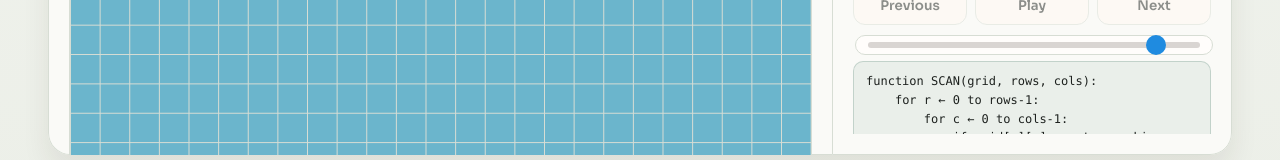
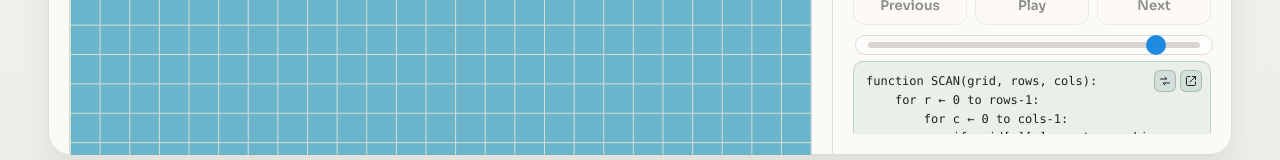
Before and after one commit to Gegaong/dsa-visualizer, a React (Vite) app: page / in a window 1280 px wide. Both pictures are taken after a click on the button "Grid". Shown: the part 700-860 px from the top of the page. Built offline with nearby package versions, Linux system fonts and the light colour scheme.

Commit message:
added another useful feaeture, you can expand the pseudocode now as a window and drag it around so you can put it anywhere. also, a seperate button for switching through the 2 pseudocode types

```diff
--- a/src/App.css
+++ b/src/App.css
@@ -265,8 +265,6 @@
 	flex-direction: column;
 	align-items: flex-start;
 	gap: 6px;
-	cursor: pointer;
-	transition: border-color 150ms ease, box-shadow 150ms ease;
 }
 
 .sidebar-section--grid-playback + .step-explanation--pseudocode,
@@ -277,12 +275,6 @@
 .sidebar-section--wp-playback + .step-explanation--pseudocode {
 	margin-top: -16px;
 }
-
-.step-explanation--pseudocode:hover {
-	border-color: rgba(58, 111, 90, 0.45);
-	box-shadow: 0 2px 10px rgba(0, 0, 0, 0.15);
-}
-
 
 @keyframes pseudocode-flip {
 	0%   { opacity: 1; }
@@ -339,6 +331,105 @@
 	border-radius: 3px;
 	margin: 0 -12px;
 	padding: 0 12px;
+}
+
+.pseudocode-card-actions {
+	position: absolute;
+	top: 8px;
+	right: 8px;
+	z-index: 2;
+	display: inline-flex;
+	gap: 4px;
+}
+
+.pseudocode-card-btn {
+	display: inline-flex;
+	align-items: center;
+	justify-content: center;
+	width: 22px;
+	height: 22px;
+	padding: 0;
+	border: 1px solid rgba(58, 111, 90, 0.3);
+	border-radius: 6px;
+	background: rgba(58, 111, 90, 0.12);
+	color: var(--ink);
+	cursor: pointer;
+	transition: background 120ms ease;
+}
+
+.pseudocode-card-btn svg {
+	width: 12px;
+	height: 12px;
+}
+
+.pseudocode-card-btn:hover {
+	background: rgba(58, 111, 90, 0.18);
+}
+
+.pseudocode-detached {
+	position: fixed;
+	z-index: 9999;
+	width: 360px;
+	max-width: calc(100vw - 24px);
+	max-height: 80vh;
+	display: flex;
+	flex-direction: column;
+	background: var(--panel);
+	border: 1px solid var(--border);
+	border-radius: 12px;
+	box-shadow: 0 14px 44px rgba(0, 0, 0, 0.45);
+	overflow: hidden;
+}
+
+.pseudocode-detached-header {
+	display: flex;
+	align-items: center;
+	justify-content: space-between;
+	gap: 8px;
+	padding: 8px 10px;
+	background: rgba(58, 111, 90, 0.14);
+	border-bottom: 1px solid var(--border);
+	cursor: move;
+	user-select: none;
+	touch-action: none;
+}
+
+.pseudocode-detached-title {
+	display: inline-flex;
+	align-items: center;
+	gap: 6px;
+	font-size: 12px;
+	font-weight: 600;
+	color: var(--ink);
+}
+
+.pseudocode-detached-actions {
+	display: inline-flex;
+	gap: 4px;
+}
+
+.pseudocode-detached-actions button {
+	display: inline-flex;
+	align-items: center;
+	justify-content: center;
+	width: 24px;
+	height: 24px;
+	padding: 0;
+	border: 1px solid rgba(255, 255, 255, 0.12);
+	border-radius: 6px;
+	background: rgba(255, 255, 255, 0.04);
+	color: var(--ink);
+	cursor: pointer;
+	transition: background 120ms ease;
+}
+
+.pseudocode-detached-actions button:hover {
+	background: rgba(255, 255, 255, 0.12);
+}
+
+.pseudocode-detached-body {
+	padding: 12px;
+	overflow: auto;
 }
 
 .grid-canvas-area {
--- a/src/components/sidebar/BipartitePanel.tsx
+++ b/src/components/sidebar/BipartitePanel.tsx
@@ -269,6 +269,7 @@ export const BipartitePanel = ({
         varsRows={bipartiteVarsRows}
         showLogic={pseudocodeShowLogic}
         onFlip={onPseudocodeFlip}
+        canDetach={!isBipartitePlaybackPlaying}
       />
 
       <div className="sidebar-section">
--- a/src/components/sidebar/ConnectedComponentsPanel.tsx
+++ b/src/components/sidebar/ConnectedComponentsPanel.tsx
@@ -266,6 +266,7 @@ export const ConnectedComponentsPanel = ({
         varsRows={ccVarsRows}
         showLogic={pseudocodeShowLogic}
         onFlip={onPseudocodeFlip}
+        canDetach={!isConnectedComponentsPlaybackPlaying}
       />
 
       <div className="sidebar-section">
--- a/src/components/sidebar/CycleDetectionPanel.tsx
+++ b/src/components/sidebar/CycleDetectionPanel.tsx
@@ -286,6 +286,7 @@ export const CycleDetectionPanel = ({
         varsRows={cycleVarsRows}
         showLogic={pseudocodeShowLogic}
         onFlip={onPseudocodeFlip}
+        canDetach={!isCycleDetectionPlaybackPlaying}
       />
 
       <div className="sidebar-section">
--- a/src/components/sidebar/GridSidebar.tsx
+++ b/src/components/sidebar/GridSidebar.tsx
@@ -588,6 +588,7 @@ export const GridSidebar = ({
             logicHighlighted={getForHighlights(currentSubPhase, true, lifecycle)}
             showLogic={pseudocodeShowLogic}
             onFlip={onPseudocodeFlip}
+            canDetach={!isPlaying}
           />
         )}
 
@@ -599,6 +600,7 @@ export const GridSidebar = ({
             logicHighlighted={getBfsHighlights(currentSubPhase, true, lifecycle)}
             showLogic={pseudocodeShowLogic}
             onFlip={onPseudocodeFlip}
+            canDetach={!isPlaying}
           />
         )}
 
@@ -610,6 +612,7 @@ export const GridSidebar = ({
             logicHighlighted={getDfsHighlights(currentSubPhase, true, lifecycle)}
             showLogic={pseudocodeShowLogic}
             onFlip={onPseudocodeFlip}
+            canDetach={!isPlaying}
           />
         )}
 
--- a/src/components/sidebar/NQueensSidebar.tsx
+++ b/src/components/sidebar/NQueensSidebar.tsx
@@ -210,6 +210,7 @@ export const NQueensSidebar = ({
         varsRows={varsRows}
         showLogic={pseudocodeShowLogic}
         onFlip={onPseudocodeFlip}
+        canDetach={!isPlaying}
       />
 
       <div className="sidebar-section">
--- a/src/components/sidebar/PseudocodePanel.tsx
+++ b/src/components/sidebar/PseudocodePanel.tsx
@@ -1,4 +1,6 @@
-import { useState } from 'react'
+import { useRef, useState } from 'react'
+import type { PointerEvent as ReactPointerEvent } from 'react'
+import { createPortal } from 'react-dom'
 
 type PseudocodePanelProps = {
   codeText: string
@@ -8,36 +10,23 @@ type PseudocodePanelProps = {
   varsRows?: string[][] | null
   showLogic: boolean
   onFlip: () => void
+  // Controls the pop-out icon. The detached window keeps live-updating regardless; only the
+  // icon that opens it is hidden (callers pass false while the algorithm is actively playing).
+  canDetach?: boolean
 }
 
-// Flash-card style pseudocode panel. Click anywhere on the card to flip between Code and Logic.
-// varsRows is only shown in Code mode; each inner array is one row of space-separated spans.
-export const PseudocodePanel = ({
-  codeText,
-  logicText,
-  codeHighlighted,
-  logicHighlighted,
-  varsRows,
-  showLogic,
-  onFlip,
-}: PseudocodePanelProps) => {
-  const [isFlipping, setIsFlipping] = useState(false)
+type PseudocodeBodyProps = {
+  text: string
+  highlighted: Set<number>
+  varsRows?: string[][] | null
+  showLogic: boolean
+}
 
-  const text = showLogic ? logicText : codeText
-  const highlighted = showLogic ? logicHighlighted : codeHighlighted
-
-  const handleFlip = () => {
-    if (isFlipping) return
-    setIsFlipping(true)
-    setTimeout(() => onFlip(), 90)
-    setTimeout(() => setIsFlipping(false), 180)
-  }
-
+// Renders the variable rows + highlighted pseudocode lines. Shared by the inline card and the
+// detached floating window so the two stay a pixel-identical copy of each other.
+function PseudocodeBody({ text, highlighted, varsRows, showLogic }: PseudocodeBodyProps) {
   return (
-    <div
-      className={`step-explanation step-explanation--pseudocode${isFlipping ? ' pseudocode-card--flipping' : ''}`}
-      onClick={handleFlip}
-    >
+    <>
       {!showLogic && varsRows && (
         <div className="pseudocode-vars">
           {varsRows.map((row, i) => (
@@ -70,6 +59,152 @@ export const PseudocodePanel = ({
           )
         })}
       </pre>
+    </>
+  )
+}
+
+const POP_OUT_ICON = (
+  <svg width="14" height="14" viewBox="0 0 24 24" fill="none" stroke="currentColor" strokeWidth="2" strokeLinecap="round" strokeLinejoin="round" aria-hidden="true">
+    <path d="M15 3h6v6" />
+    <path d="M10 14 21 3" />
+    <path d="M21 14v5a2 2 0 0 1-2 2H5a2 2 0 0 1-2-2V5a2 2 0 0 1 2-2h5" />
+  </svg>
+)
+
+const FLIP_ICON = (
+  <svg width="14" height="14" viewBox="0 0 24 24" fill="none" stroke="currentColor" strokeWidth="2" strokeLinecap="round" strokeLinejoin="round" aria-hidden="true">
+    <path d="M3 8h13l-4-4" />
+    <path d="M21 16H8l4 4" />
+  </svg>
+)
+
+// Pseudocode panel. The flip button toggles between Code and Logic; varsRows is only shown in
+// Code mode (each inner array is one row of space-separated spans). The pop-out button detaches a
+// draggable, always-on-top copy that live-mirrors the same content + highlighting.
+export const PseudocodePanel = ({
+  codeText,
+  logicText,
+  codeHighlighted,
+  logicHighlighted,
+  varsRows,
+  showLogic,
+  onFlip,
+  canDetach = true,
+}: PseudocodePanelProps) => {
+  const [isFlipping, setIsFlipping] = useState(false)
+  const [isDetached, setIsDetached] = useState(false)
+  const [pos, setPos] = useState({ x: 96, y: 96 })
+  const dragOffset = useRef<{ x: number; y: number } | null>(null)
+  const cardRef = useRef<HTMLDivElement>(null)
+
+  const text = showLogic ? logicText : codeText
+  const highlighted = showLogic ? logicHighlighted : codeHighlighted
+
+  const handleFlip = () => {
+    if (isFlipping) return
+    setIsFlipping(true)
+    setTimeout(() => onFlip(), 90)
+    setTimeout(() => setIsFlipping(false), 180)
+  }
+
+  // Open the floating copy directly on top of the inline card; toggle it shut if already open.
+  const toggleDetached = () => {
+    if (!isDetached && cardRef.current) {
+      const rect = cardRef.current.getBoundingClientRect()
+      setPos({ x: rect.left, y: rect.top })
+    }
+    setIsDetached((v) => !v)
+  }
+
+  const onHeaderPointerDown = (e: ReactPointerEvent<HTMLDivElement>) => {
+    dragOffset.current = { x: e.clientX - pos.x, y: e.clientY - pos.y }
+    e.currentTarget.setPointerCapture(e.pointerId)
+  }
+  const onHeaderPointerMove = (e: ReactPointerEvent<HTMLDivElement>) => {
+    if (!dragOffset.current) return
+    setPos({ x: e.clientX - dragOffset.current.x, y: e.clientY - dragOffset.current.y })
+  }
+  const onHeaderPointerUp = (e: ReactPointerEvent<HTMLDivElement>) => {
+    dragOffset.current = null
+    if (e.currentTarget.hasPointerCapture(e.pointerId)) {
+      e.currentTarget.releasePointerCapture(e.pointerId)
+    }
+  }
+
+  return (
+    <div
+      ref={cardRef}
+      className={`step-explanation step-explanation--pseudocode${isFlipping ? ' pseudocode-card--flipping' : ''}`}
+    >
+      <div className="pseudocode-card-actions">
+        <button
+          type="button"
+          className="pseudocode-card-btn"
+          title="Flip code / logic"
+          aria-label="Flip code / logic"
+          onClick={handleFlip}
+        >
+          {FLIP_ICON}
+        </button>
+        {canDetach && (
+          <button
+            type="button"
+            className="pseudocode-card-btn"
+            title="Pop out pseudocode"
+            aria-label="Pop out pseudocode"
+            onClick={toggleDetached}
+          >
+            {POP_OUT_ICON}
+          </button>
+        )}
+      </div>
+
+      <PseudocodeBody text={text} highlighted={highlighted} varsRows={varsRows} showLogic={showLogic} />
+
+      {isDetached && createPortal(
+        <div className="pseudocode-detached" style={{ left: pos.x, top: pos.y }}>
+          <div
+            className="pseudocode-detached-header"
+            onPointerDown={onHeaderPointerDown}
+            onPointerMove={onHeaderPointerMove}
+            onPointerUp={onHeaderPointerUp}
+          >
+            <span className="pseudocode-detached-title">
+              {POP_OUT_ICON}
+              Pseudocode
+            </span>
+            <div className="pseudocode-detached-actions">
+              <button
+                type="button"
+                title="Flip code / logic"
+                aria-label="Flip code / logic"
+                onPointerDown={(e) => e.stopPropagation()}
+                onClick={handleFlip}
+              >
+                {FLIP_ICON}
+              </button>
+              <button
+                type="button"
+                title="Close"
+                aria-label="Close"
+                onPointerDown={(e) => e.stopPropagation()}
+                onClick={() => setIsDetached(false)}
+              >
+                <svg width="14" height="14" viewBox="0 0 24 24" fill="none" stroke="currentColor" strokeWidth="2" strokeLinecap="round" strokeLinejoin="round" aria-hidden="true">
+                  <path d="M18 6 6 18" />
+                  <path d="m6 6 12 12" />
+                </svg>
+              </button>
+            </div>
+          </div>
+          <div
+            className={`pseudocode-detached-body${isFlipping ? ' pseudocode-card--flipping' : ''}`}
+          >
+            <PseudocodeBody text={text} highlighted={highlighted} varsRows={varsRows} showLogic={showLogic} />
+          </div>
+        </div>,
+        document.body,
+      )}
     </div>
   )
 }
--- a/src/components/sidebar/ShortestPathPanel.tsx
+++ b/src/components/sidebar/ShortestPathPanel.tsx
@@ -288,6 +288,7 @@ export const ShortestPathPanel = ({
         varsRows={spVarsRows}
         showLogic={pseudocodeShowLogic}
         onFlip={onPseudocodeFlip}
+        canDetach={!isShortestPathPlaybackPlaying}
       />
 
       <div className="sidebar-section">
--- a/src/components/sidebar/TraversalPage.tsx
+++ b/src/components/sidebar/TraversalPage.tsx
@@ -443,6 +443,7 @@ export const TraversalPage = ({
         varsRows={traversalVarsRows}
         showLogic={pseudocodeShowLogic}
         onFlip={onPseudocodeFlip}
+        canDetach={!isTraversalPlaying}
       />
     </div>
   )
--- a/src/components/sidebar/WeightedPathfindingPanel.tsx
+++ b/src/components/sidebar/WeightedPathfindingPanel.tsx
@@ -514,6 +514,7 @@ export const WeightedPathfindingPanel = ({
           varsRows={wpVarsRows}
           showLogic={pseudocodeShowLogic}
           onFlip={onPseudocodeFlip}
+          canDetach={!isWPPlaybackPlaying}
         />
       )}
 
```
